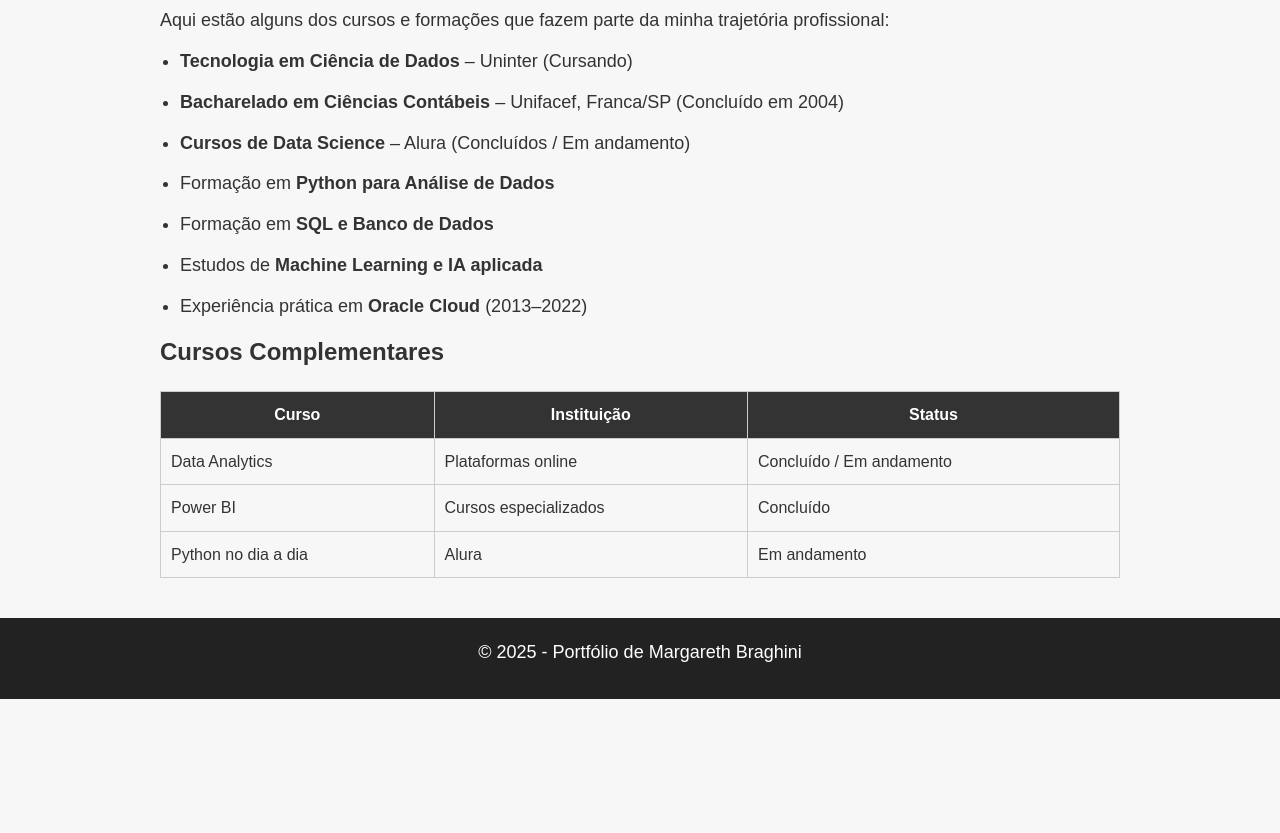
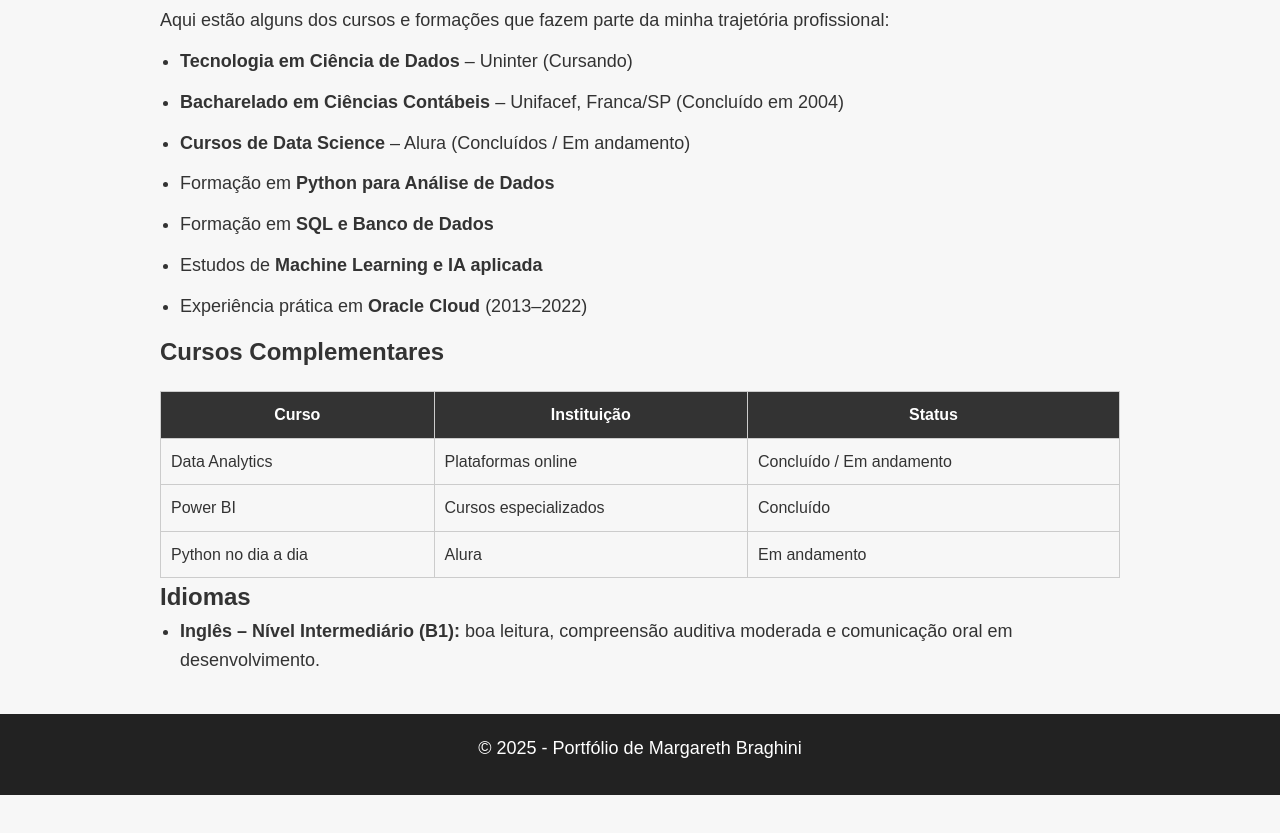
Before and after one commit to Mafaleiros17/portfolio-margareth, a plain HTML site: page formacao.html in a window 1280 px wide. Shown: the part 231-1064 px from the top of the page. Before the commit the page ends 970 px from the top, so only its background shows below. Drawn offline with Linux system fonts and the light colour scheme.

Commit message:
Add files via upload

```diff
--- a/formacao.html
+++ b/formacao.html
@@ -4,12 +4,24 @@
     <meta charset="UTF-8">
     <title>Formação - Margareth Braghini</title>
     <meta name="viewport" content="width=device-width, initial-scale=1.0">
+
+    <!-- Arquivo de estilos responsáveis pela aparência do site -->
     <link rel="stylesheet" href="css/style.css">
+
+    <!-- Arquivo JavaScript (usado no formulário da página Contato) -->
     <script src="js/script.js" defer></script>
 </head>
+
 <body>
+
+    <!--
+        CABEÇALHO DO SITE
+        Fica igual em todas as páginas e ajuda o usuário a navegar.
+    -->
     <header>
         <div class="logo">Margareth Braghini</div>
+
+        <!-- Menu principal do site -->
         <nav>
             <ul>
                 <li><a href="index.html">Sobre mim</a></li>
@@ -20,12 +32,22 @@
         </nav>
     </header>
 
+    <!--
+        CONTEÚDO PRINCIPAL
+        Aqui apresento minhas formações, cursos e habilidades.
+    -->
     <main>
         <section>
+
+            <!-- Título da página -->
             <h1>Formação Acadêmica</h1>
 
-            <p>Aqui estão alguns dos cursos e formações que fazem parte da minha trajetória profissional:</p>
+            <!-- Introdução explicando o conteúdo da página -->
+            <p>
+                Aqui estão alguns dos cursos e formações que fazem parte da minha trajetória profissional:
+            </p>
 
+            <!-- Lista de formações principais -->
             <ul>
                 <li><strong>Tecnologia em Ciência de Dados</strong> – Uninter (Cursando)</li>
                 <li><strong>Bacharelado em Ciências Contábeis</strong> – Unifacef, Franca/SP (Concluído em 2004)</li>
@@ -36,7 +58,14 @@
                 <li>Experiência prática em <strong>Oracle Cloud</strong> (2013–2022)</li>
             </ul>
 
+            <!-- Título da tabela de cursos extras -->
             <h2>Cursos Complementares</h2>
+
+            <!--
+                Tabela com cursos adicionais.
+                <thead> contém o título das colunas.
+                <tbody> contém os dados.
+            -->
             <table>
                 <thead>
                     <tr>
@@ -45,6 +74,7 @@
                         <th>Status</th>
                     </tr>
                 </thead>
+
                 <tbody>
                     <tr>
                         <td>Data Analytics</td>
@@ -63,11 +93,26 @@
                     </tr>
                 </tbody>
             </table>
+
+            <!--
+                NOVA SEÇÃO: IDIOMAS
+                Aqui mostro meu nível de inglês.
+            -->
+            <h2>Idiomas</h2>
+            <ul>
+                <li>
+                    <strong>Inglês – Nível Intermediário (B1):</strong>
+                    boa leitura, compreensão auditiva moderada e comunicação oral em desenvolvimento.
+                </li>
+            </ul>
+
         </section>
     </main>
 
+    <!-- Rodapé do site -->
     <footer>
         <p>© 2025 - Portfólio de Margareth Braghini</p>
     </footer>
+
 </body>
 </html>
```
Also changed, not shown: contato.html (+43 -5 lines), index.html (+32 -5 lines), portfolio.html (+47 -4 lines).
